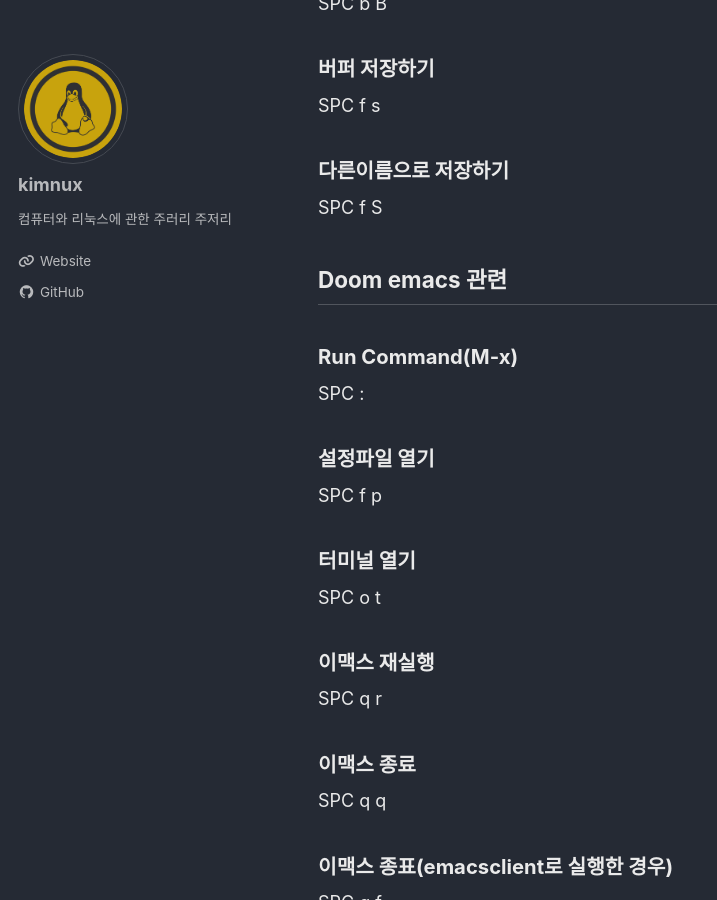
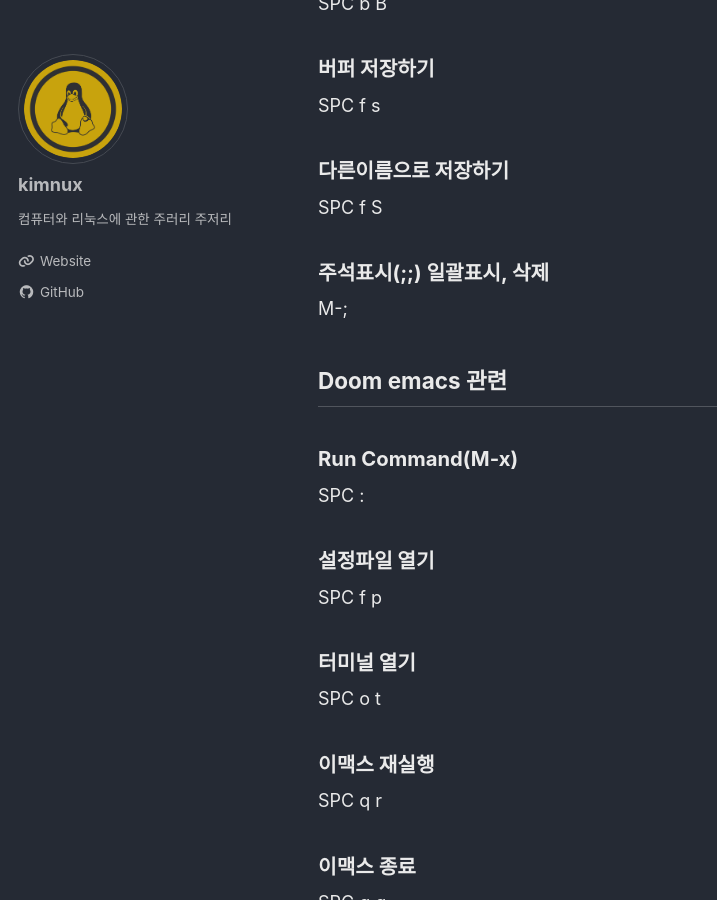
Before and after one commit to kimnux12/kimnux12.github.io, a Jekyll site: the page built from _posts/2024-07-03-doom-emacs-abbr.md, in a window 1280 px wide and 900 px high, scrolled down 1581 px. Shown: the whole window, without its empty margins (0-717 px from the left). Built offline with Jekyll 4.4.1, drawn with Linux system fonts in a browser that asks for light colours; cached includes are drawn as plain includes.

Commit message:
2024-07-06, 18:22

```diff
--- a/_posts/2024-07-03-doom-emacs-abbr.md
+++ b/_posts/2024-07-03-doom-emacs-abbr.md
@@ -61,6 +61,10 @@ SPC f s
 ### 다른이름으로 저장하기
 
 SPC f S
+
+### 주석표시(;;) 일괄표시, 삭제
+
+M-;
 
 ## Doom emacs 관련
 
```
